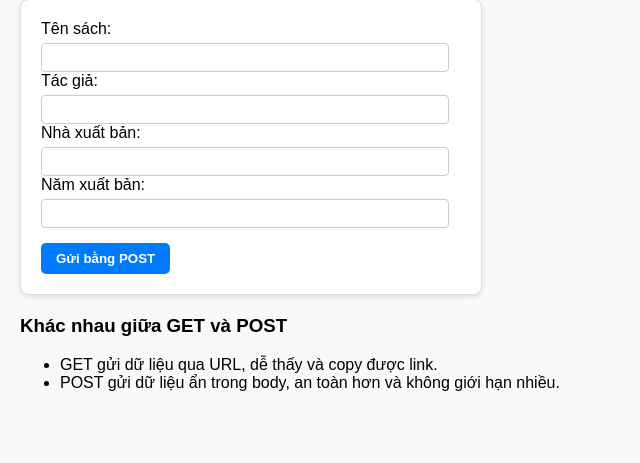
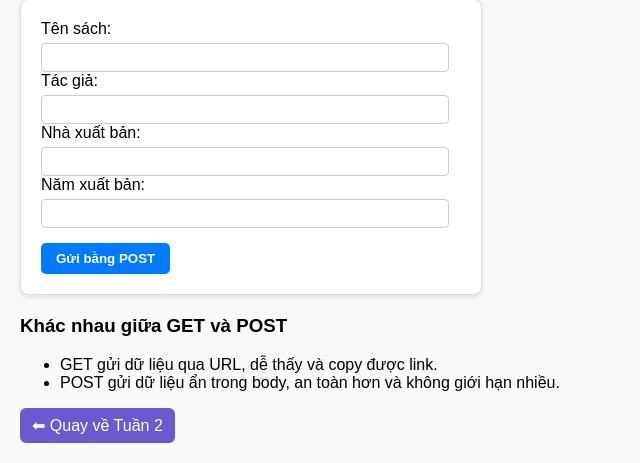
Before and after one commit to StudyCodeEr/LapTrinhWeb_PHP, a PHP site: page /baitap1_tuan2.php in a window 1280 px wide. Shown: the part 453-916 px from the top of the page, without its empty margins (0-640 px from the left). Before the commit the page ends 844 px from the top, so only its background shows below. Run offline with PHP 8.4, Linux system fonts and the light colour scheme.

Commit message:
Add-back-button-week-2

```diff
--- a/baitap1_tuan2.php
+++ b/baitap1_tuan2.php
@@ -124,3 +124,15 @@ if ($_SERVER["REQUEST_METHOD"] == "POST" && !empty($_POST)) {
     </ul>
 </body>
 </html>
+<?php
+// Nút quay lại trang tuần tương ứng
+echo '<p><a href="week2.php" style="
+    display:inline-block;
+    padding:8px 12px;
+    background:#6a5acd;
+    color:white;
+    text-decoration:none;
+    border-radius:6px;
+    font-family:Arial, sans-serif;
+">⬅ Quay về Tuần 2</a></p>';
+?>
```
